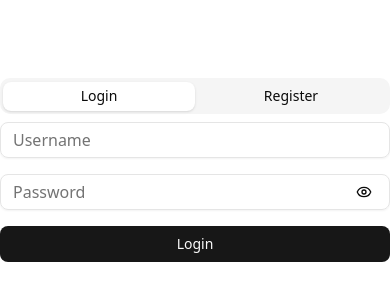
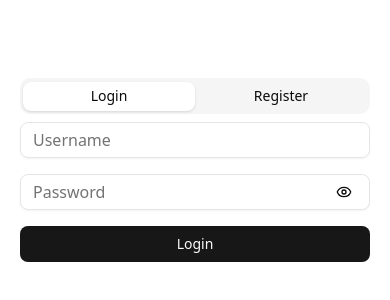
Before and after one commit to Nikhilka4/pro_ctrlmainfinal, a Next.js app: page /auth in a window 390 px wide. Shown: the part 252-552 px from the top of the page. Built offline with nearby package versions, Linux system fonts and the light colour scheme.

Commit message:
fix design in mobile devices

```diff
--- a/app/auth/page.tsx
+++ b/app/auth/page.tsx
@@ -124,7 +124,7 @@ export default function LoginPage() {
   };
 
   return (
-    <div className="flex min-h-screen items-center justify-center">
+    <div className="flex mx-5 min-h-screen items-center justify-center">
       <Tabs
         value={activeTab}
         onValueChange={setActiveTab}
--- a/components/admin-dashboard/admin-table.tsx
+++ b/components/admin-dashboard/admin-table.tsx
@@ -252,7 +252,7 @@ export function AdminTable() {
               Add Project
             </Button>
           </SheetTrigger>
-          <SheetContent className="w-[600px] sm:w-[600px] overflow-y-auto max-h-screen">
+          <SheetContent className="w-full md:w-[600px] overflow-y-auto max-h-screen">
             <SheetHeader>
               <SheetTitle>
                 {selectedProject ? "Edit Project" : "Add New Project"}
```
